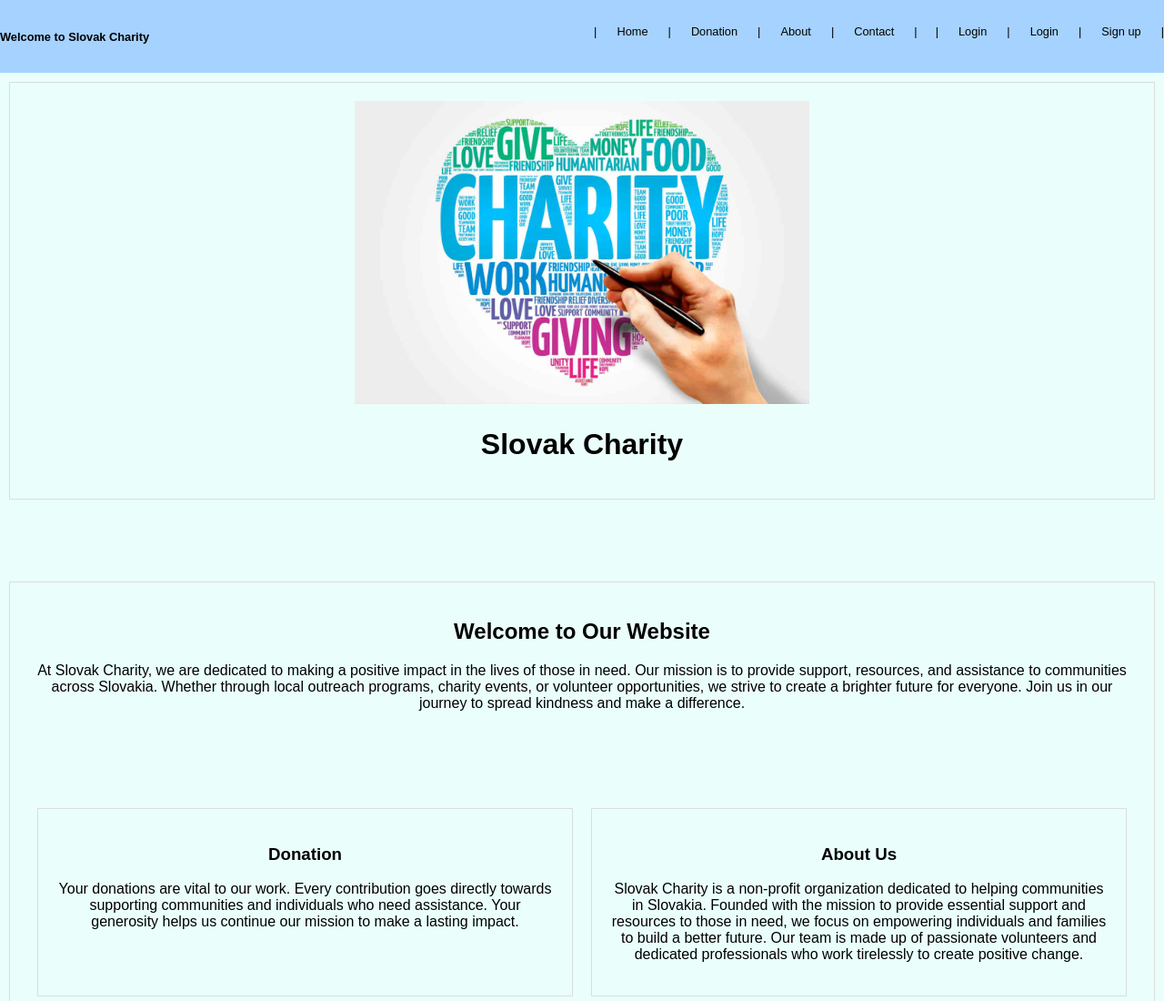
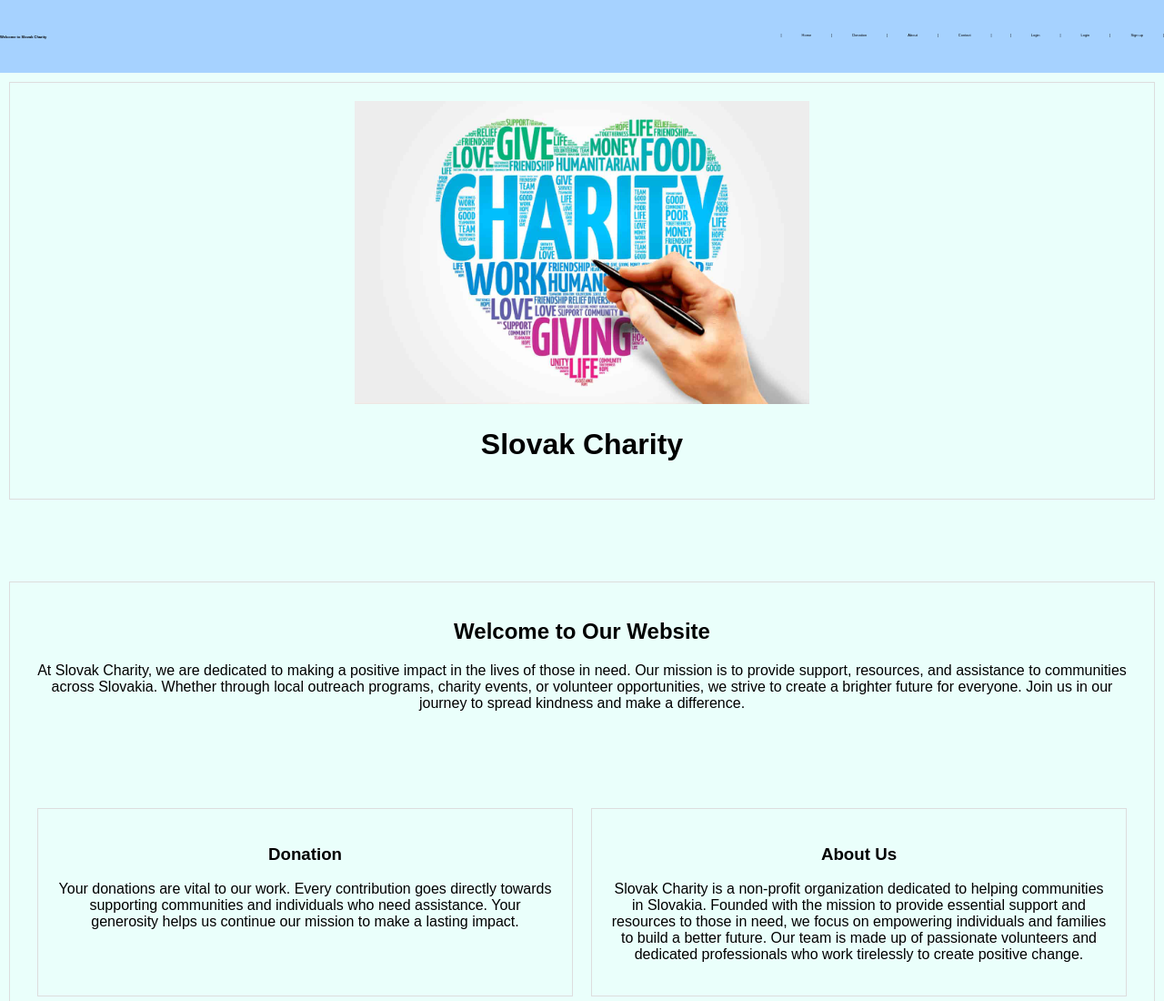
Before and after one commit to Marco-Chin1/Website-testing, a plain HTML site: page index.html in a window 1280 px wide. Shown: the top 1100 px of the page at 91% size. Drawn offline with Linux system fonts and the light colour scheme.

Commit message:
Update Style.css

```diff
--- a/Style.css
+++ b/Style.css
@@ -21,8 +21,8 @@ body {
     display: flex;
     align-items: center;
     justify-content: space-between;
-    font-size: 1vw !important;
-    font-size: min(max(9px, 1vw), 20px) !important;
+    font-size: 4px;
+
 }
 
 .top-bar .welcome-text {
```
